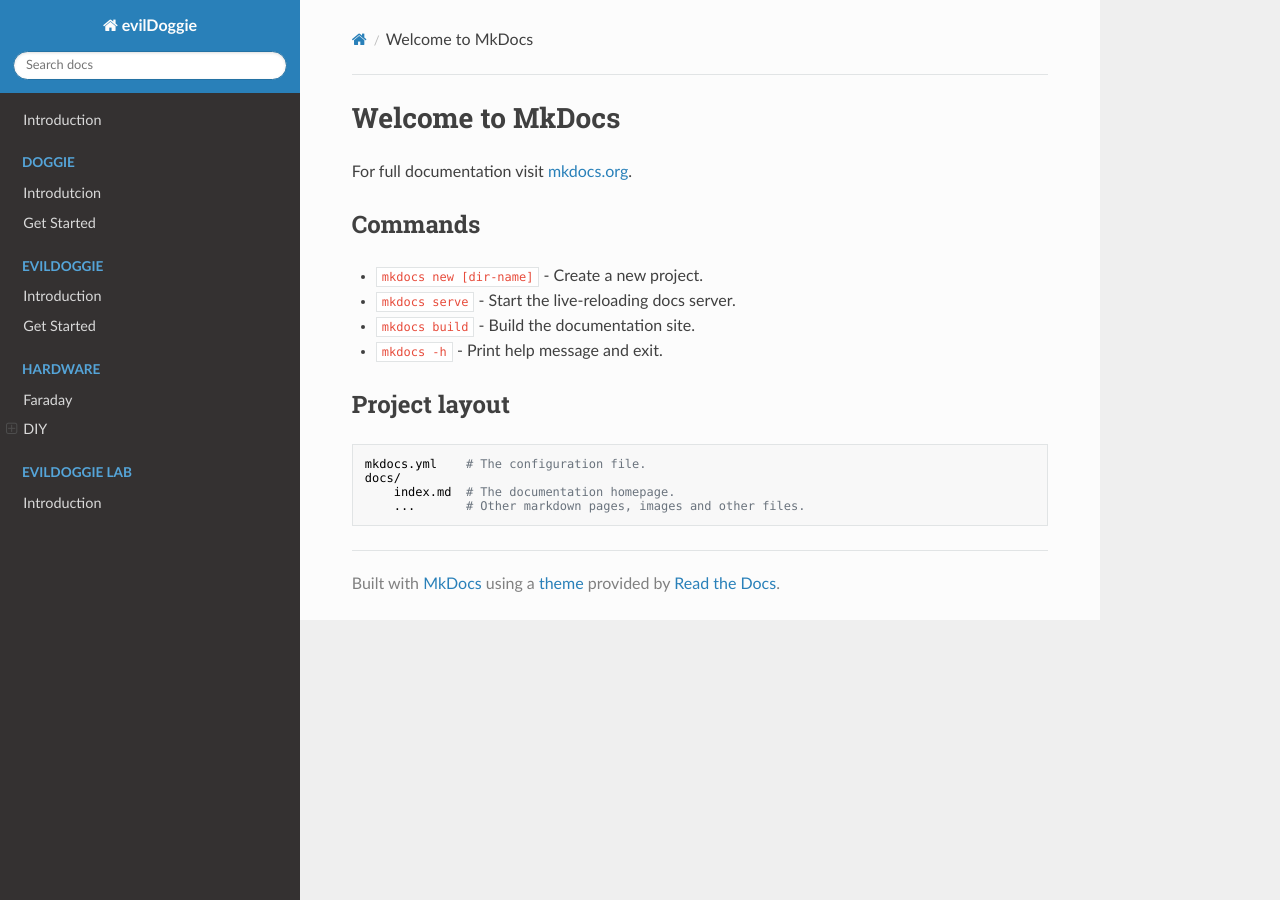
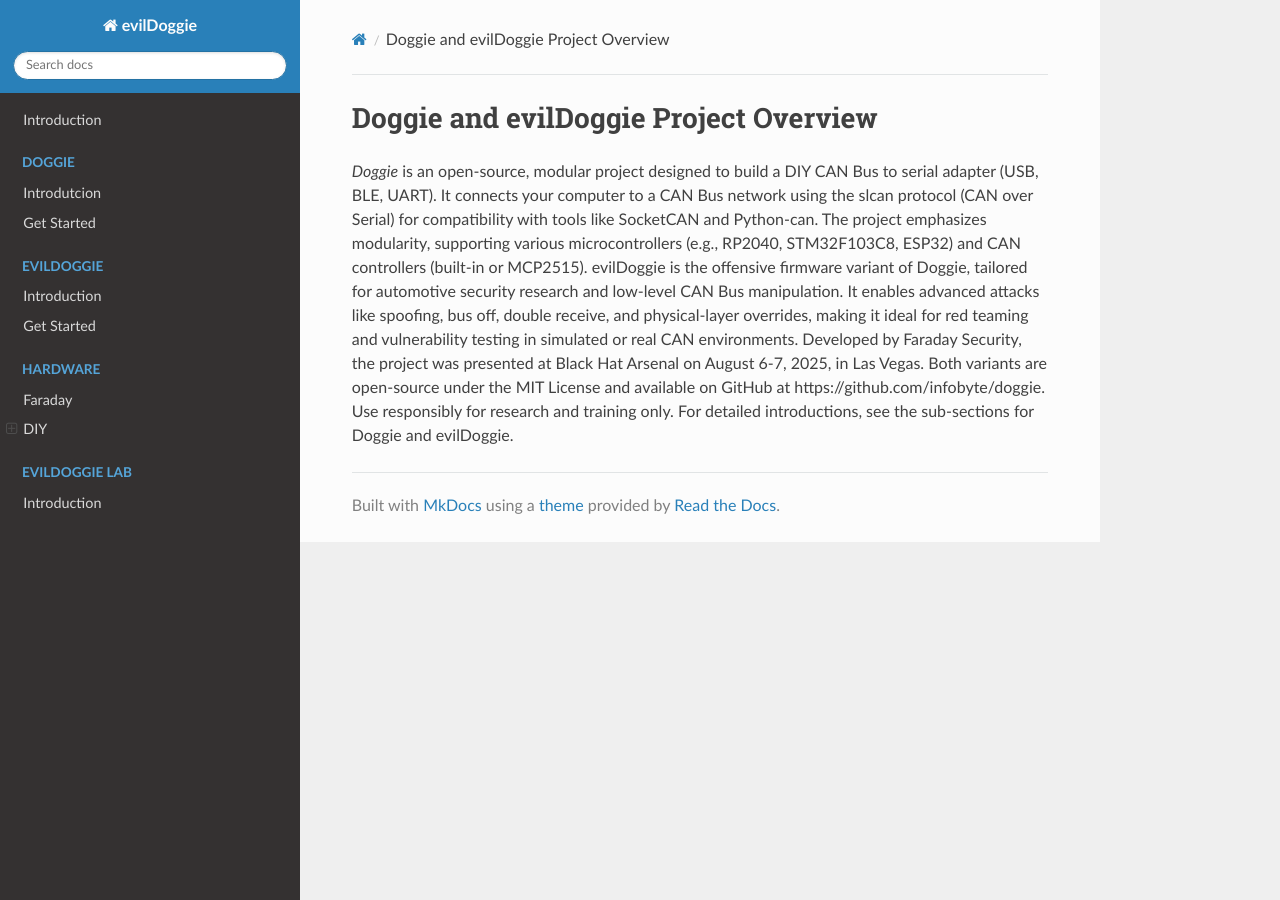
Before and after one commit to infobyte/doggie, an MkDocs documentation site: the page built from docs/index.md, in a window 1280 px wide. Built offline with MkDocs 1.6.1, drawn with Linux system fonts in a browser that asks for light colours; nearby versions of some CDN libraries.

Commit message:
[docs] Documantation structure with blank files

```diff
--- a/docs/index.md
+++ b/docs/index.md
@@ -1,17 +1,6 @@
-# Welcome to MkDocs
+# Doggie and evilDoggie Project Overview #
 
-For full documentation visit [mkdocs.org](https://www.mkdocs.org).
-
-## Commands
-
-* `mkdocs new [dir-name]` - Create a new project.
-* `mkdocs serve` - Start the live-reloading docs server.
-* `mkdocs build` - Build the documentation site.
-* `mkdocs -h` - Print help message and exit.
-
-## Project layout
-
-    mkdocs.yml    # The configuration file.
-    docs/
-        index.md  # The documentation homepage.
-        ...       # Other markdown pages, images and other files.
+*Doggie* is an open-source, modular project designed to build a DIY CAN Bus to serial adapter (USB, BLE, UART). It connects your computer to a CAN Bus network using the slcan protocol (CAN over Serial) for compatibility with tools like SocketCAN and Python-can. The project emphasizes modularity, supporting various microcontrollers (e.g., RP2040, STM32F103C8, ESP32) and CAN controllers (built-in or MCP2515).
+evilDoggie is the offensive firmware variant of Doggie, tailored for automotive security research and low-level CAN Bus manipulation. It enables advanced attacks like spoofing, bus off, double receive, and physical-layer overrides, making it ideal for red teaming and vulnerability testing in simulated or real CAN environments.
+Developed by Faraday Security, the project was presented at Black Hat Arsenal on August 6-7, 2025, in Las Vegas. Both variants are open-source under the MIT License and available on GitHub at https://github.com/infobyte/doggie. Use responsibly for research and training only.
+For detailed introductions, see the sub-sections for Doggie and evilDoggie.
```
Also changed, not shown: docs/hardware/diy/bluepill.md (added), docs/hardware/diy/esp32.md (added), docs/hardware/diy/intro.md (added), docs/hardware/diy/mcp.md (added), docs/hardware/diy/rp.md (added), docs/hardware/faraday.md (added), docs/software/ble.md (added), docs/software/doggie/get_started.md (added), docs/software/doggie/intro.md (added), docs/software/doggie/slcan.md (added), docs/software/evil_doggie/get_started.md (added), docs/software/evil_doggie/intro.md (added), docs/workshop/intro.md (added).
